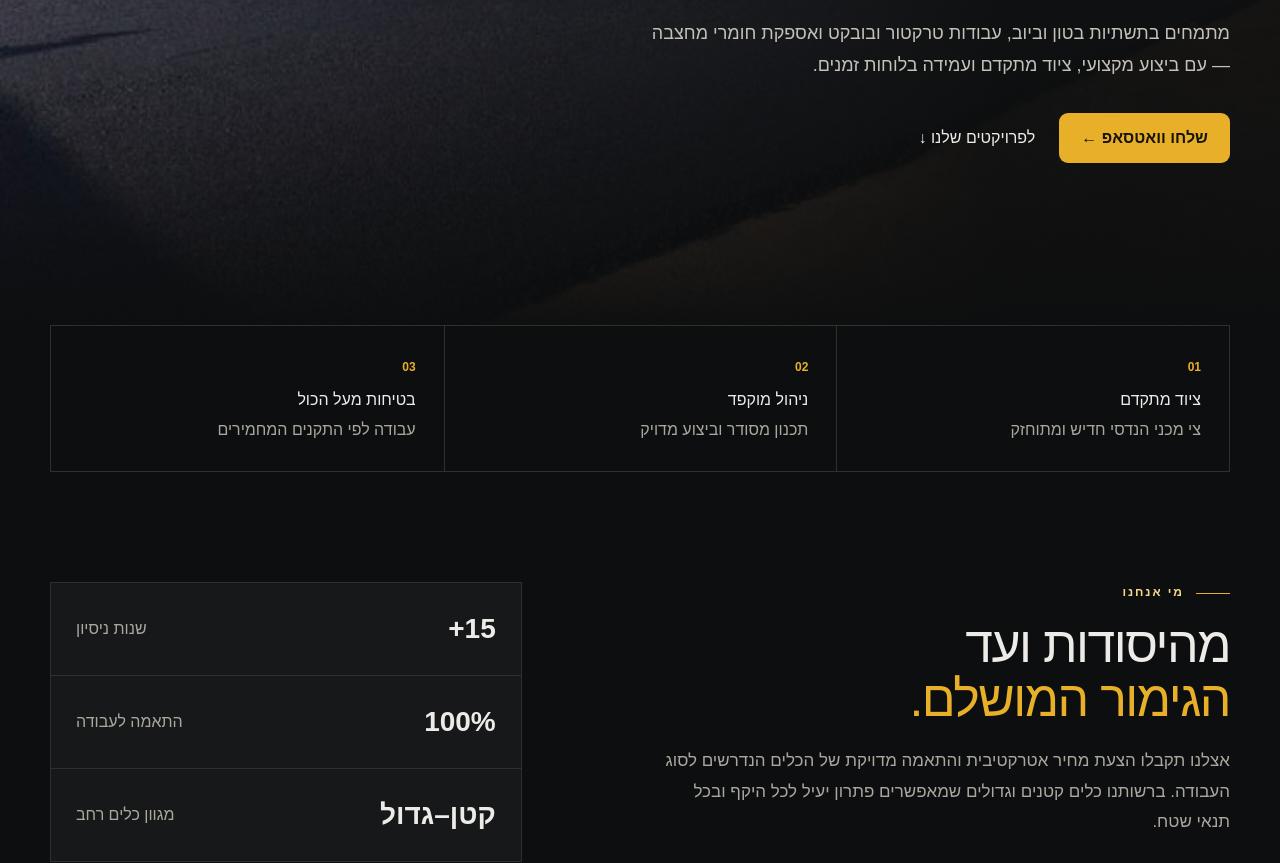
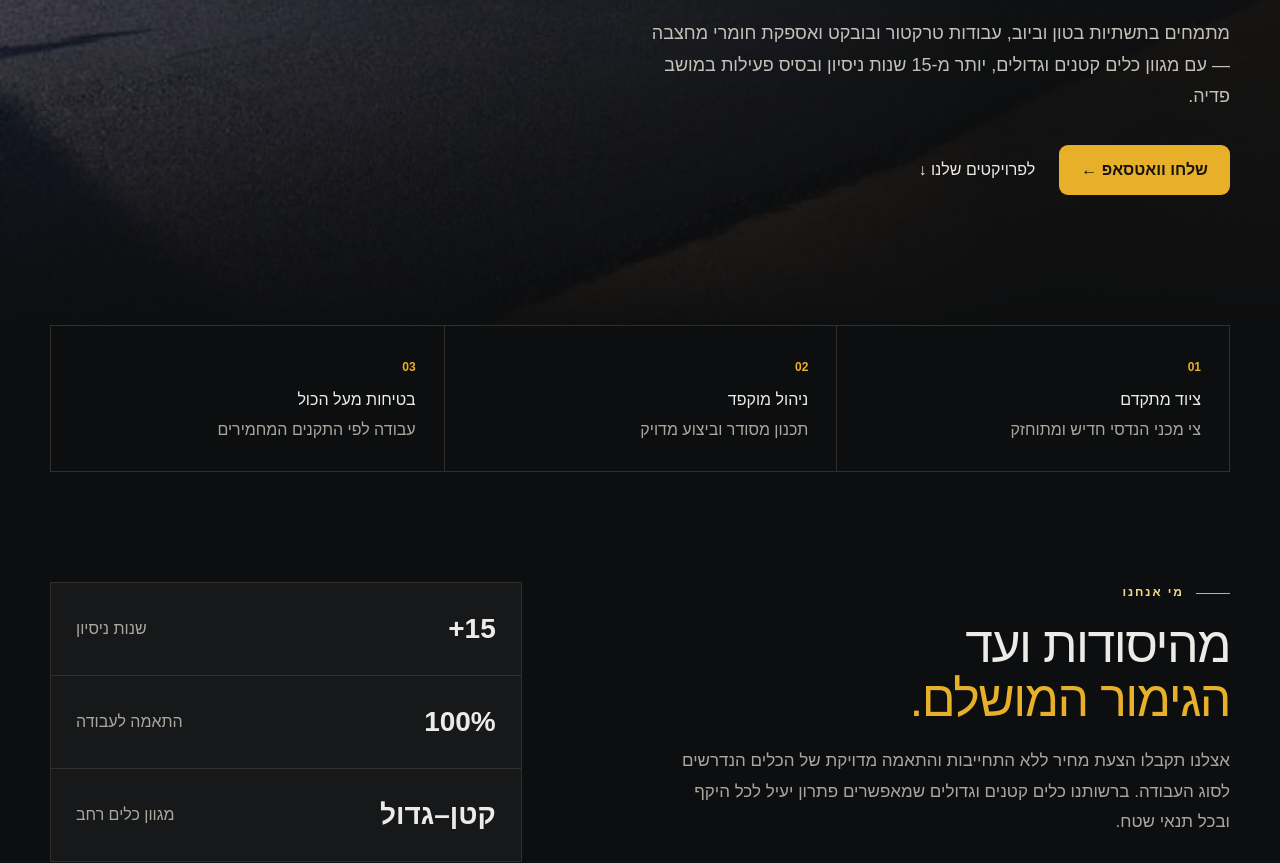
Before and after one commit to magidash-earthworks/magidash-earthworks.github.io, a plain HTML site: page index.html in a window 1280 px wide. Shown: the part 425-1288 px from the top of the page. Drawn offline with Linux system fonts and the light colour scheme.

Commit message:
Fix: החלפת מסרים כלליים בפתיח ובאודות בעובדות מהאתר

```diff
--- a/index.html
+++ b/index.html
@@ -35,7 +35,7 @@
     <div class="heroContent shell">
       <p class="eyebrow">בונים את התשתית להצלחה</p>
       <h1>עוצמה. דיוק.<span>עבודה בשטח.</span></h1>
-      <p class="lead">מתמחים בתשתיות בטון וביוב, עבודות טרקטור ובובקט ואספקת חומרי מחצבה — עם ביצוע מקצועי, ציוד מתקדם ועמידה בלוחות זמנים.</p>
+      <p class="lead">מתמחים בתשתיות בטון וביוב, עבודות טרקטור ובובקט ואספקת חומרי מחצבה — עם מגוון כלים קטנים וגדולים, יותר מ-15 שנות ניסיון ובסיס פעילות במושב פדיה.</p>
       <div class="actions">
         <a class="button" href="https://wa.me/972538218845" target="_blank" rel="noreferrer">שלחו וואטסאפ ←</a>
         <a class="textLink" href="#gallery">לפרויקטים שלנו ↓</a>
@@ -53,7 +53,7 @@
     <div>
       <p class="eyebrow">מי אנחנו</p>
       <h2>מהיסודות ועד <span>הגימור המושלם.</span></h2>
-      <p>אצלנו תקבלו הצעת מחיר אטרקטיבית והתאמה מדויקת של הכלים הנדרשים לסוג העבודה. ברשותנו כלים קטנים וגדולים שמאפשרים פתרון יעיל לכל היקף ובכל תנאי שטח.</p>
+      <p>אצלנו תקבלו הצעת מחיר ללא התחייבות והתאמה מדויקת של הכלים הנדרשים לסוג העבודה. ברשותנו כלים קטנים וגדולים שמאפשרים פתרון יעיל לכל היקף ובכל תנאי שטח.</p>
     </div>
     <div class="stats">
       <article><strong>15+</strong><span>שנות ניסיון</span></article>
```
